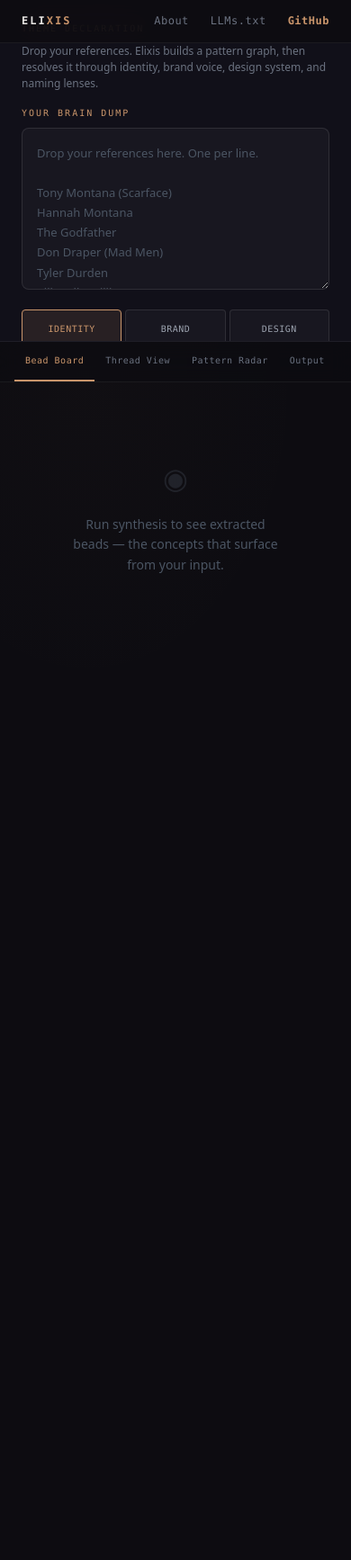
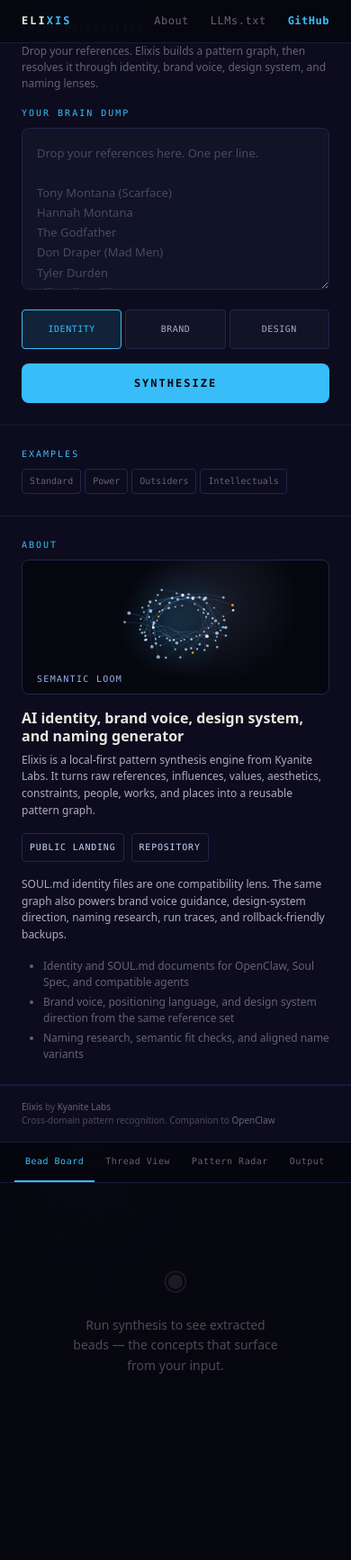
Before and after one commit to KyaniteLabs/Elixis, a Python web app: template elixis/templates/landing.html in a window 390 px wide. Shown: the whole page at 90% size. Before the commit the page ends 637 px from the top, so only its background shows below. Run offline with Jinja, Linux system fonts and the light colour scheme; the template is opened without the code that fills it, so the values that code supplies are empty; some libraries are stand-ins or nearby versions.

Commit message:
Use Kyanite colors for public surfaces
Apply the Kyanite Labs design-system palette to the Woven Light-inspired public landing and app About motif while preserving the reference structure and broad synthesis scope.

Constraint: The color source came from KyaniteLabs/kyanitelabs.github.io repo-autobiography/index.html tokens, not an invented palette.
Rejected: Reintroducing rainbow semantic graph colors | it would undo the reference fidelity and repeat the earlier diagram drift.
Confidence: high
Scope-risk: moderate
Directive: Use Kyanite blues, crystal, amber, jade, and rose from the brand tokens for future front-facing Elixis color work.
Tested: python3 -m pytest -q (745 passed); git diff --check; stale-string and old-palette scans; SVG and JSON-LD parsing; Playwright desktop/mobile visual smoke for docs and app About with no console/page errors.
Not-tested: Production Pages deployment after merge.
Co-authored-by: OmX <omx@oh-my-codex.dev>

```diff
--- a/docs/llms.txt
+++ b/docs/llms.txt
@@ -1,6 +1,6 @@
 # Elixis
 
-> Local-first AI pattern synthesis engine for identity, brand voice, design systems, naming research, and SOUL.md outputs.
+> Local-first AI pattern synthesis engine for identity, brand voice, design systems, naming research, and lens-specific outputs.
 
 Elixis turns raw reference material into a pattern graph, then resolves that graph through output lenses. SOUL.md is one compatibility lens, not the whole scope. Use Elixis when you need to transform messy references, influences, aesthetics, values, constraints, people, works, or places into coherent identity, brand, design, or naming artifacts.
 
--- a/elixis/templates/landing.html
+++ b/elixis/templates/landing.html
@@ -4,7 +4,7 @@
 <meta charset="UTF-8">
 <meta name="viewport" content="width=device-width, initial-scale=1.0">
 <title>Elixis | AI Identity, Brand Voice &amp; Design System Generator</title>
-<meta name="description" content="Elixis is a local-first AI pattern synthesis engine for identity, brand voice, design systems, naming research, and SOUL.md output.">
+<meta name="description" content="Elixis is a local-first AI pattern synthesis engine for identity, brand voice, design systems, naming research, and lens-specific outputs.">
 <meta name="author" content="Kyanite Labs">
 <meta name="robots" content="index, follow">
 <meta name="keywords" content="AI identity generator, brand voice generator, design system generator, naming research tool, SOUL.md generator, OpenClaw companion, Soul Spec, pattern graph, local-first LLM tool">
@@ -17,16 +17,16 @@
 <!-- Twitter Card -->
 <meta name="twitter:card" content="summary_large_image">
 <meta name="twitter:title" content="Elixis | AI Identity, Brand Voice &amp; Design System Generator">
-<meta name="twitter:description" content="Turn raw references into pattern graphs, then resolve them into identity, brand voice, design systems, naming research, and SOUL.md output.">
+<meta name="twitter:description" content="Turn raw references into pattern graphs, then resolve them into identity, brand voice, design systems, naming research, and lens-specific outputs.">
 <meta name="twitter:image" content="https://kyanitelabs.github.io/Elixis/static/og-image.svg">
-<meta name="theme-color" content="#0d0c11">
+<meta name="theme-color" content="#06060e">
 <link rel="canonical" href="https://github.com/KyaniteLabs/Elixis">
 <link rel="alternate" type="text/plain" href="/llms.txt" title="Elixis summary for AI assistants">
 
 <!-- OpenGraph -->
 <meta property="og:type" content="website">
 <meta property="og:title" content="Elixis | AI Identity, Brand Voice &amp; Design System Generator">
-<meta property="og:description" content="Turn raw references into pattern graphs, then resolve them into identity, brand voice, design systems, naming research, and SOUL.md output.">
+<meta property="og:description" content="Turn raw references into pattern graphs, then resolve them into identity, brand voice, design systems, naming research, and lens-specific outputs.">
 <meta property="og:url" content="https://github.com/KyaniteLabs/Elixis">
 <meta property="og:site_name" content="Elixis">
 <meta property="og:locale" content="en_US">
@@ -47,7 +47,7 @@
         "design system generator",
         "SOUL.md generator"
       ],
-      "description": "Local-first AI pattern synthesis engine that turns raw references into pattern graphs, then resolves them into identity, brand voice, design systems, naming research, and SOUL.md output.",
+      "description": "Local-first AI pattern synthesis engine that turns raw references into pattern graphs, then resolves them into identity, brand voice, design systems, naming research, and lens-specific outputs.",
       "url": "https://github.com/KyaniteLabs/Elixis",
       "mainEntityOfPage": "https://github.com/KyaniteLabs/Elixis",
       "applicationCategory": "DeveloperApplication",
@@ -96,7 +96,7 @@
           "name": "What is Elixis?",
           "acceptedAnswer": {
             "@type": "Answer",
-            "text": "Elixis is a local-first AI pattern synthesis engine that turns raw references into a pattern graph for identity, brand voice, design systems, naming research, and SOUL.md output."
+            "text": "Elixis is a local-first AI pattern synthesis engine that turns raw references into a pattern graph for identity, brand voice, design systems, naming research, and lens-specific outputs."
           }
         },
         {
@@ -126,63 +126,77 @@
    DESIGN TOKENS — All visual constants as CSS custom properties
    ════════════════════════════════════════════════════════════════════════════ */
 :root {
+  /* Kyanite Labs brand tokens */
+  --kyanite-900: #0c1e3a;
+  --kyanite-800: #153264;
+  --kyanite-700: #1e4690;
+  --kyanite-600: #2a5cb8;
+  --kyanite-500: #4869A8;
+  --kyanite-400: #6b8fd4;
+  --kyanite-300: #94b3e8;
+  --kyanite-200: #c2d5f4;
+  --brand-crystal: #38bdf8;
+  --brand-amber: #f59e0b;
+  --brand-jade: #34d399;
+  --brand-rose: #fb7185;
+
   /* Background */
-  --bg-primary: #0d0c11;
-  --bg-surface: #111019;
-  --bg-surface-elevated: #17161f;
-  --bg-glass: rgba(255, 255, 255, 0.03);
-  --bg-glass-hover: rgba(255, 255, 255, 0.06);
+  --bg-primary: #06060e;
+  --bg-surface: #0c0c1e;
+  --bg-surface-elevated: #101026;
+  --bg-glass: rgba(148, 179, 232, 0.045);
+  --bg-glass-hover: rgba(148, 179, 232, 0.08);
 
   /* Borders */
-  --border-subtle: rgba(255, 255, 255, 0.06);
-  --border-default: rgba(255, 255, 255, 0.1);
-  --border-active: rgba(255, 255, 255, 0.18);
+  --border-subtle: #1a1a3a;
+  --border-default: #24244a;
+  --border-active: #2e2e5a;
 
   /* Text */
-  --text-primary: #e8e6e3;
-  --text-secondary: #9ca3af;
-  --text-muted: #6b7280;
-  --text-dim: #4b5563;
+  --text-primary: #eae6de;
+  --text-secondary: #b0aabc;
+  --text-muted: #686078;
+  --text-dim: #4f485c;
 
   /* Accent */
-  --accent: #c9956b;
-  --accent-dim: rgba(201, 149, 107, 0.12);
-  --accent-glow: rgba(201, 149, 107, 0.25);
+  --accent: var(--brand-crystal);
+  --accent-dim: rgba(56, 189, 248, 0.12);
+  --accent-glow: rgba(56, 189, 248, 0.28);
 
   /* Sentiment */
-  --sentiment-positive: #4ade80;
-  --sentiment-negative: #f87171;
-  --sentiment-neutral: #94a3b8;
+  --sentiment-positive: var(--brand-jade);
+  --sentiment-negative: var(--brand-rose);
+  --sentiment-neutral: var(--kyanite-300);
 
   /* Pattern Colors */
-  --pattern-0: #ff6b00;
-  --pattern-1: #a855f7;
-  --pattern-2: #fbbf24;
-  --pattern-3: #4ecdc4;
-  --pattern-4: #f43f5e;
-  --pattern-5: #38bdf8;
-  --pattern-6: #34d399;
-  --pattern-7: #ef4444;
-  --pattern-8: #22d3ee;
-  --pattern-9: #e879f9;
-  --pattern-10: #6b7280;
-  --pattern-11: #f97316;
+  --pattern-0: var(--kyanite-400);
+  --pattern-1: var(--brand-crystal);
+  --pattern-2: var(--brand-amber);
+  --pattern-3: var(--kyanite-300);
+  --pattern-4: var(--brand-jade);
+  --pattern-5: var(--kyanite-600);
+  --pattern-6: var(--brand-rose);
+  --pattern-7: var(--kyanite-200);
+  --pattern-8: var(--kyanite-500);
+  --pattern-9: #fbbf24;
+  --pattern-10: #686078;
+  --pattern-11: var(--kyanite-700);
 
   /* Type Colors */
-  --type-character: #6ee7b7;
-  --type-movie: #4ecdc4;
-  --type-book: #fbbf24;
-  --type-tv_show: #a855f7;
-  --type-historical_figure: #38bdf8;
+  --type-character: var(--brand-jade);
+  --type-movie: var(--brand-crystal);
+  --type-book: var(--brand-amber);
+  --type-tv_show: var(--kyanite-400);
+  --type-historical_figure: var(--kyanite-300);
   --type-music: #22d3ee;
-  --type-person: #f97316;
-  --type-place: #84cc16;
-  --type-concept: #eab308;
-  --type-work: #4ecdc4;
-  --type-event: #c084fc;
-  --type-emotion: #f43f5e;
-  --type-skill: #38bdf8;
-  --type-default: #6b7280;
+  --type-person: #fbbf24;
+  --type-place: var(--brand-jade);
+  --type-concept: var(--brand-amber);
+  --type-work: var(--brand-crystal);
+  --type-event: var(--kyanite-200);
+  --type-emotion: var(--brand-rose);
+  --type-skill: var(--kyanite-300);
+  --type-default: #686078;
 
   /* Spacing */
   --space-xs: 0.25rem;
@@ -231,7 +245,7 @@
   --transition-slow: 400ms ease;
 
   /* Shadow */
-  --shadow-glow: 0 0 20px rgba(201, 149, 107, 0.15);
+  --shadow-glow: 0 0 20px rgba(56, 189, 248, 0.15);
   --shadow-card: 0 2px 8px rgba(0, 0, 0, 0.3);
 }
 
@@ -252,7 +266,7 @@ html, body {
 
 body {
   background: var(--bg-primary);
-  background-image: radial-gradient(ellipse at 25% 50%, rgba(201, 149, 107, 0.02) 0%, transparent 60%);
+  background-image: radial-gradient(ellipse at 25% 50%, rgba(56, 189, 248, 0.03) 0%, transparent 60%);
   color: var(--text-primary);
   font-family: var(--font-sans);
   font-size: var(--font-size-base);
@@ -316,7 +330,7 @@ body {
   align-items: center;
   justify-content: space-between;
   padding: 0 var(--space-lg);
-  background: rgba(13, 12, 17, 0.85);
+  background: rgba(6, 6, 14, 0.85);
   backdrop-filter: blur(var(--blur-heavy));
   border-bottom: 1px solid var(--border-subtle);
   z-index: 100;
@@ -375,6 +389,7 @@ body {
 }
 
 .sidebar-section {
+  flex-shrink: 0;
   padding: var(--space-lg);
   border-bottom: 1px solid var(--border-subtle);
 }
@@ -414,8 +429,9 @@ body {
   border-radius: var(--radius-md);
   overflow: hidden;
   background:
-    radial-gradient(circle at 50% 46%, rgba(255, 255, 255, 0.13), transparent 34%),
-    #050505;
+    radial-gradient(circle at 50% 46%, rgba(56, 189, 248, 0.18), transparent 34%),
+    radial-gradient(circle at 64% 32%, rgba(148, 179, 232, 0.13), transparent 38%),
+    #06060e;
 }
 
 .about-loom canvas {
@@ -428,7 +444,7 @@ body {
   position: absolute;
   left: var(--space-base);
   bottom: var(--space-sm);
-  color: rgba(255, 255, 255, 0.62);
+  color: var(--kyanite-300);
   font-family: var(--font-mono);
   font-size: var(--font-size-xs);
   letter-spacing: 1.3px;
@@ -453,6 +469,35 @@ body {
   font-size: var(--font-size-sm);
   line-height: 1.55;
   margin-bottom: var(--space-base);
+}
+
+.about-links {
+  display: flex;
+  flex-wrap: wrap;
+  gap: var(--space-sm);
+  margin-bottom: var(--space-base);
+}
+
+.about-link {
+  display: inline-flex;
+  align-items: center;
+  min-height: 32px;
+  padding: 0 var(--space-sm);
+  border: 1px solid var(--border-default);
+  border-radius: var(--radius-sm);
+  color: var(--kyanite-200);
+  font-family: var(--font-mono);
+  font-size: var(--font-size-xs);
+  letter-spacing: 0.8px;
+  text-decoration: none;
+  text-transform: uppercase;
+  transition: border-color var(--transition-fast), color var(--transition-fast), background var(--transition-fast);
+}
+
+.about-link:hover {
+  border-color: var(--accent);
+  background: var(--accent-dim);
+  color: var(--accent);
 }
 
 .about-list {
@@ -696,7 +741,7 @@ body {
   display: flex;
   align-items: center;
   border-bottom: 1px solid var(--border-subtle);
-  background: rgba(13, 12, 17, 0.6);
+  background: rgba(6, 6, 14, 0.6);
   backdrop-filter: blur(var(--blur-glass));
   flex-shrink: 0;
   padding: 0 var(--space-base);
@@ -1182,6 +1227,7 @@ body {
    FOOTER (inside sidebar)
    ════════════════════════════════════════════════════════════════════════════ */
 .sidebar-footer {
+  flex-shrink: 0;
   margin-top: auto;
   padding: var(--space-base) var(--space-lg);
   border-top: 1px solid var(--border-subtle);
@@ -1202,23 +1248,33 @@ body {
    RESPONSIVE
    ════════════════════════════════════════════════════════════════════════════ */
 @media (max-width: 900px) {
+  html,
+  body {
+    height: auto;
+    overflow: auto;
+  }
+
+  .app-shell {
+    flex-direction: column;
+    min-height: 100dvh;
+    height: auto;
+  }
+
   .sidebar {
     position: relative;
     top: 0;
     width: 100%;
-    max-height: 45vh;
+    max-height: none;
     border-right: none;
     border-bottom: 1px solid var(--border-subtle);
+    overflow: visible;
   }
 
   .main-content {
     margin-left: 0;
     margin-top: 0;
-    height: 55vh;
-  }
-
-  .app-shell {
-    flex-direction: column;
+    min-height: 55vh;
+    height: auto;
   }
 
   .bead-grid {
@@ -1315,6 +1371,10 @@ Fleabag"
       </div>
       <h2 class="about-title" id="about-title">AI identity, brand voice, design system, and naming generator</h2>
       <p class="about-copy">Elixis is a local-first pattern synthesis engine from Kyanite Labs. It turns raw references, influences, values, aesthetics, constraints, people, works, and places into a reusable pattern graph.</p>
+      <div class="about-links" aria-label="Elixis public links">
+        <a class="about-link" href="https://kyanitelabs.github.io/Elixis/" target="_blank" rel="noopener">Public landing</a>
+        <a class="about-link" href="https://github.com/KyaniteLabs/Elixis" target="_blank" rel="noopener">Repository</a>
+      </div>
       <p class="about-copy">SOUL.md identity files are one compatibility lens. The same graph also powers brand voice guidance, design-system direction, naming research, run traces, and rollback-friendly backups.</p>
       <ul class="about-list" aria-label="Elixis output surfaces">
         <li>Identity and SOUL.md documents for OpenClaw, Soul Spec, and compatible agents</li>
@@ -1993,6 +2053,7 @@ function initAboutLoom() {
   if (!canvas) return;
   const ctx = canvas.getContext('2d');
   const reduced = window.matchMedia('(prefers-reduced-motion: reduce)').matches;
+  const colors = ['#eae6de', '#c2d5f4', '#94b3e8', '#38bdf8', '#f59e0b'];
   const nodes = Array.from({ length: 96 }, (_, index) => ({
     u: (index / 96) * Math.PI * 2 * 5,
     lane: index % 6,
@@ -2036,7 +2097,7 @@ function initAboutLoom() {
       ctx.beginPath();
       ctx.moveTo(a.x, a.y);
       ctx.quadraticCurveTo((a.x + b.x) / 2, (a.y + b.y) / 2 - 14, b.x, b.y);
-      ctx.strokeStyle = 'rgba(255, 255, 255, 0.12)';
+      ctx.strokeStyle = i % 10 === 0 ? 'rgba(56, 189, 248, 0.28)' : 'rgba(148, 179, 232, 0.15)';
       ctx.lineWidth = 0.7;
       ctx.stroke();
     }
@@ -2044,7 +2105,7 @@ function initAboutLoom() {
     nodes.forEach((node, index) => {
       ctx.beginPath();
       ctx.arc(node.x, node.y, (index % 5 === 0 ? 1.7 : 1.15) * node.depth, 0, Math.PI * 2);
-      ctx.fillStyle = index % 7 === 0 ? 'rgba(255, 255, 255, 0.95)' : 'rgba(255, 255, 255, 0.68)';
+      ctx.fillStyle = index % 7 === 0 ? colors[index % colors.length] : 'rgba(194, 213, 244, 0.72)';
       ctx.fill();
     });
     ctx.globalCompositeOperation = 'source-over';
--- a/llms-full.txt
+++ b/llms-full.txt
@@ -1,6 +1,6 @@
 # Elixis — Full Documentation for AI Assistants
 
-> Local-first AI pattern synthesis engine for identity, brand voice, design systems, naming research, and SOUL.md outputs.
+> Local-first AI pattern synthesis engine for identity, brand voice, design systems, naming research, and lens-specific outputs.
 
 ## Overview
 
--- a/llms.txt
+++ b/llms.txt
@@ -1,6 +1,6 @@
 # Elixis
 
-> Local-first AI pattern synthesis engine for identity, brand voice, design systems, naming research, and SOUL.md outputs.
+> Local-first AI pattern synthesis engine for identity, brand voice, design systems, naming research, and lens-specific outputs.
 
 Elixis transforms brain dump text into a structured pattern graph, then resolves that graph through output lenses. The identity lens generates SOUL.md documents for OpenClaw and Soul Spec, but Elixis is not limited to identity files: current surfaces include brand voice guidance, design-system direction, naming research, run tracing, and backup/restore. Works with any local or remote LLM via Ollama or OpenAI-compatible APIs. Zero external Python dependencies.
 
--- a/openapi.yaml
+++ b/openapi.yaml
@@ -3,7 +3,7 @@ info:
   title: Elixis API
   description: |
     Local-first AI pattern synthesis engine for identity, brand voice, design systems,
-    naming research, and SOUL.md outputs. Elixis turns raw
+    naming research, and lens-specific outputs. Elixis turns raw
     references into beads, threads, pattern graphs, tensions, and lens-specific
     markdown documents.
   version: "1.0.0"
--- a/pyproject.toml
+++ b/pyproject.toml
@@ -5,7 +5,7 @@ build-backend = "setuptools.backends._legacy:_Backend"
 [project]
 name = "elixis"
 version = "1.0.0"
-description = "Local-first AI pattern synthesis engine for identity, brand voice, design systems, naming research, and SOUL.md outputs."
+description = "Local-first AI pattern synthesis engine for identity, brand voice, design systems, naming research, and lens-specific outputs."
 readme = "README.md"
 license = "MIT"
 requires-python = ">=3.12"
--- a/requirements.txt
+++ b/requirements.txt
@@ -1,2 +1,2 @@
-# Elixis - The Glass Bead Game for AI Personas
+# Elixis - local-first AI pattern synthesis engine
 # No external dependencies - uses Python stdlib only (http.server, re, math, json)
```
Also changed, not shown: CONTRIBUTING.md (+1 -1 lines), docs/index.html (+83 -41 lines), README.md, docs/static/og-image.svg, elixis/static/og-image.svg.
